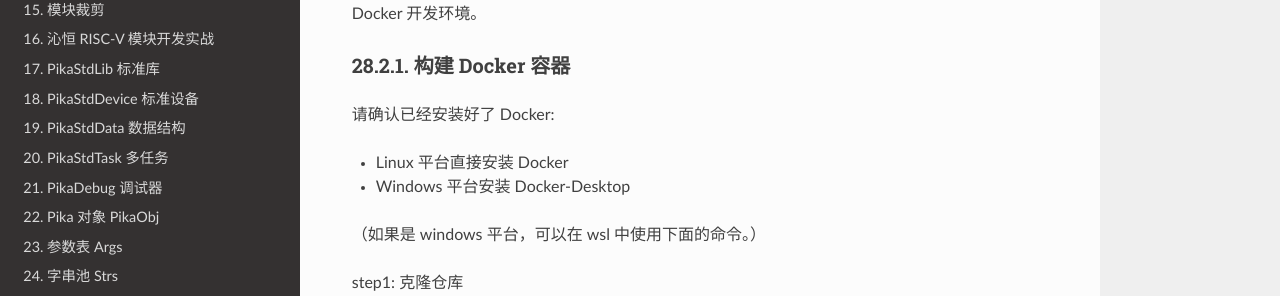
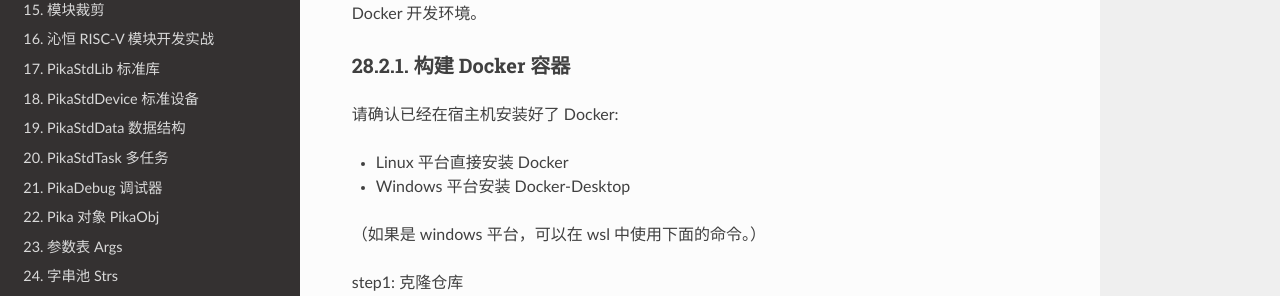
Before and after one commit to pikasTech/pikadoc, a Sphinx documentation site: the page built from docs/source/contribute_to_stdlib.md, in a window 1280 px wide and 900 px high, scrolled down 491 px. Shown: the part 153-449 px from the top of the window. Built offline with Sphinx 7.4.7 and the Read the Docs theme 2.0.0, drawn with Linux system fonts in a browser that asks for light colours.

Commit message:
Update contribute_to_stdlib.md

```diff
--- a/docs/source/contribute_to_stdlib.md
+++ b/docs/source/contribute_to_stdlib.md
@@ -19,7 +19,7 @@
 
 ### 构建 Docker 容器
 
-请确认已经安装好了 Docker:
+请确认已经在宿主机安装好了 Docker:
 
 - Linux 平台直接安装 Docker
 - Windows 平台安装 Docker-Desktop
```
